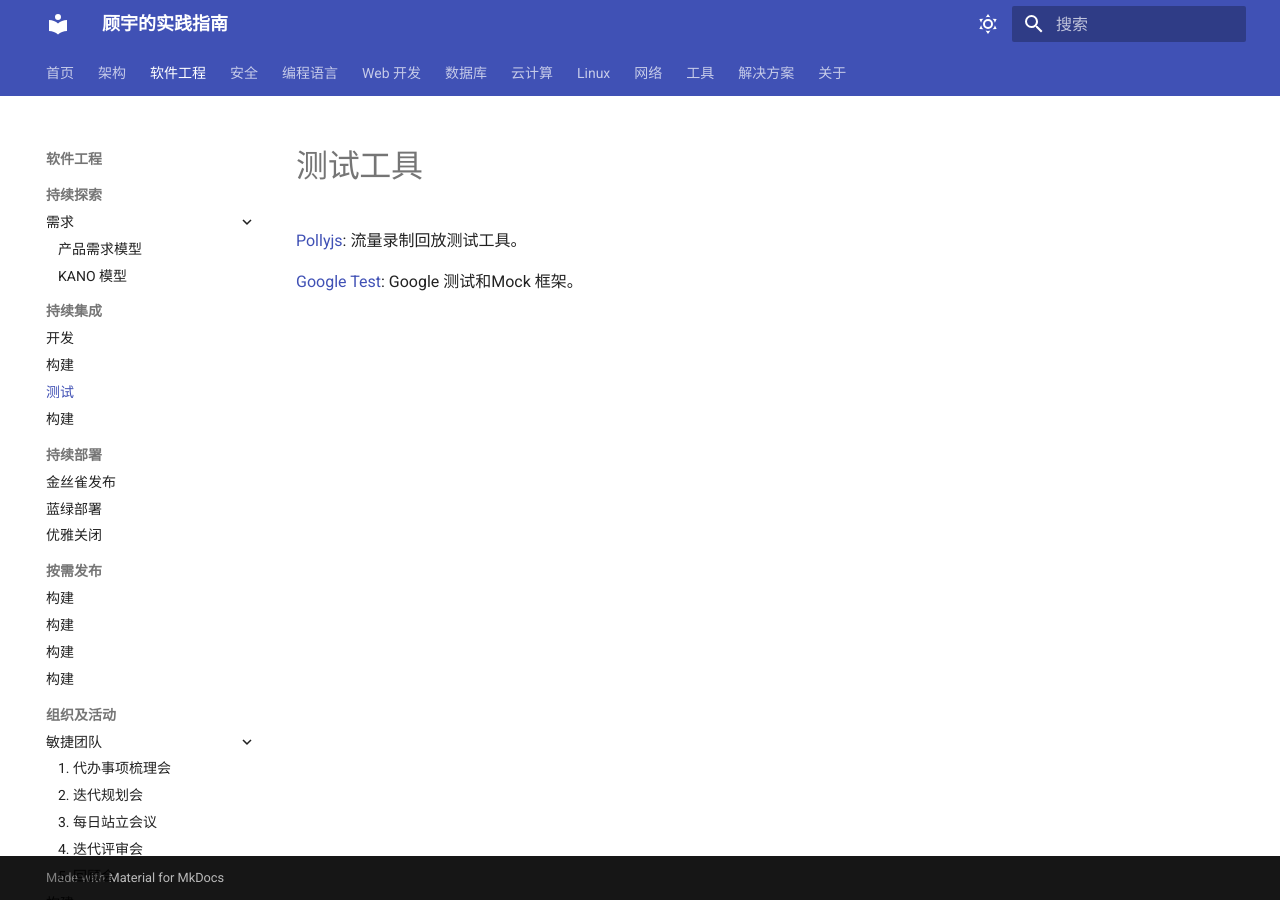
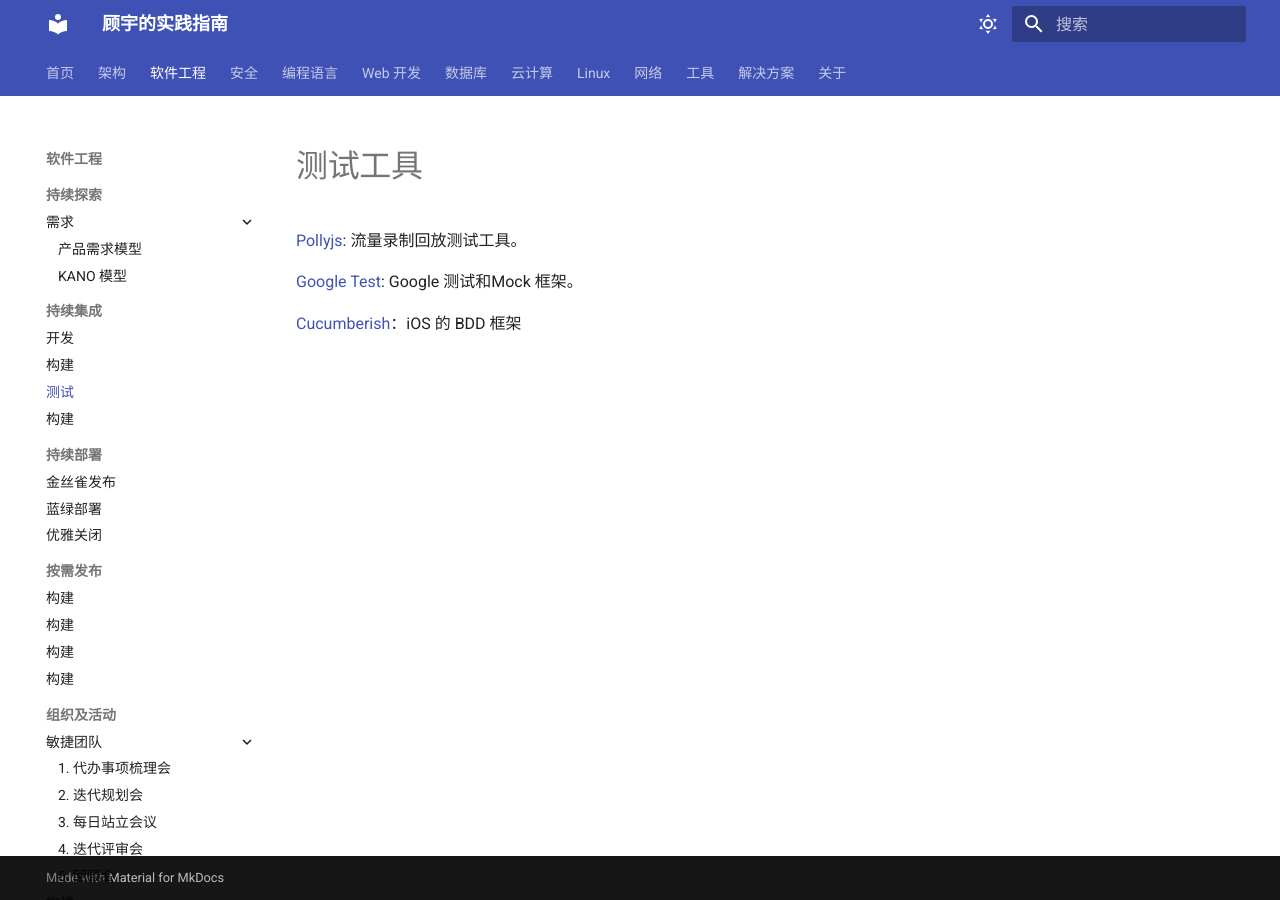
Before and after one commit to wizardbyron/guides, an MkDocs documentation site: the page built from docs/se/ci/test.md, in a window 1280 px wide. Built offline with MkDocs 1.6.1 and Material for MkDocs 9.7.7, drawn with Linux system fonts in a browser that asks for light colours.

Commit message:
add Cucumberish

```diff
--- a/docs/se/ci/test.md
+++ b/docs/se/ci/test.md
@@ -3,3 +3,5 @@
 [Pollyjs](https://netflix.github.io/pollyjs/#/): 流量录制回放测试工具。
 
 [Google Test](https://github.com/google/googletest): Google 测试和Mock 框架。
+
+[Cucumberish](https://github.com/Ahmed-Ali/Cucumberish)：iOS 的 BDD 框架
```
